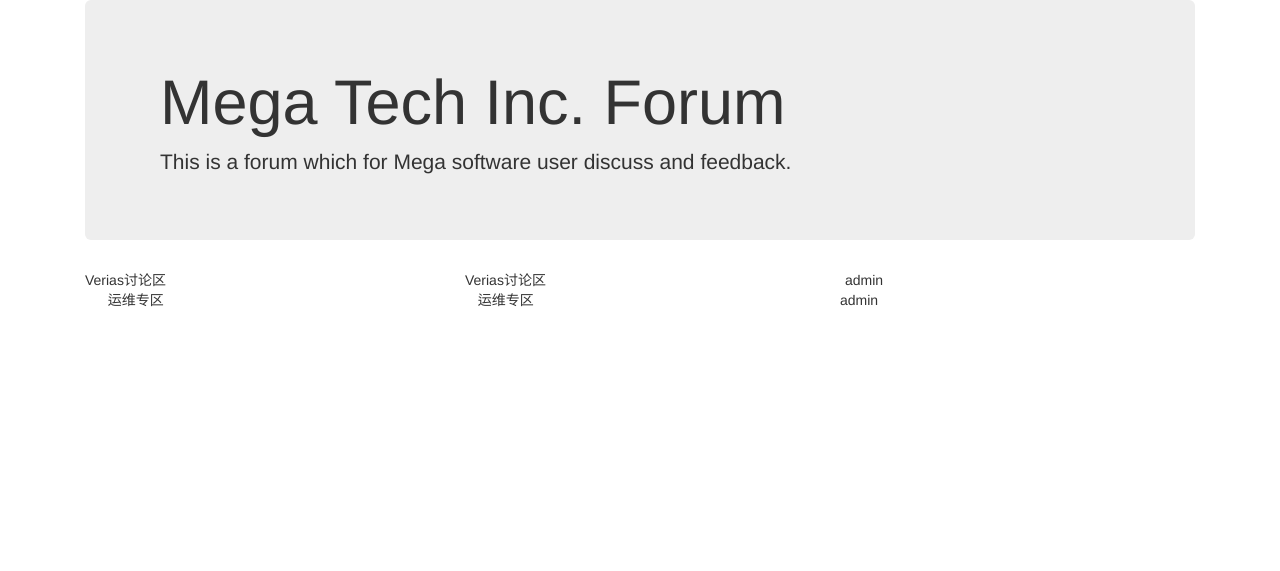
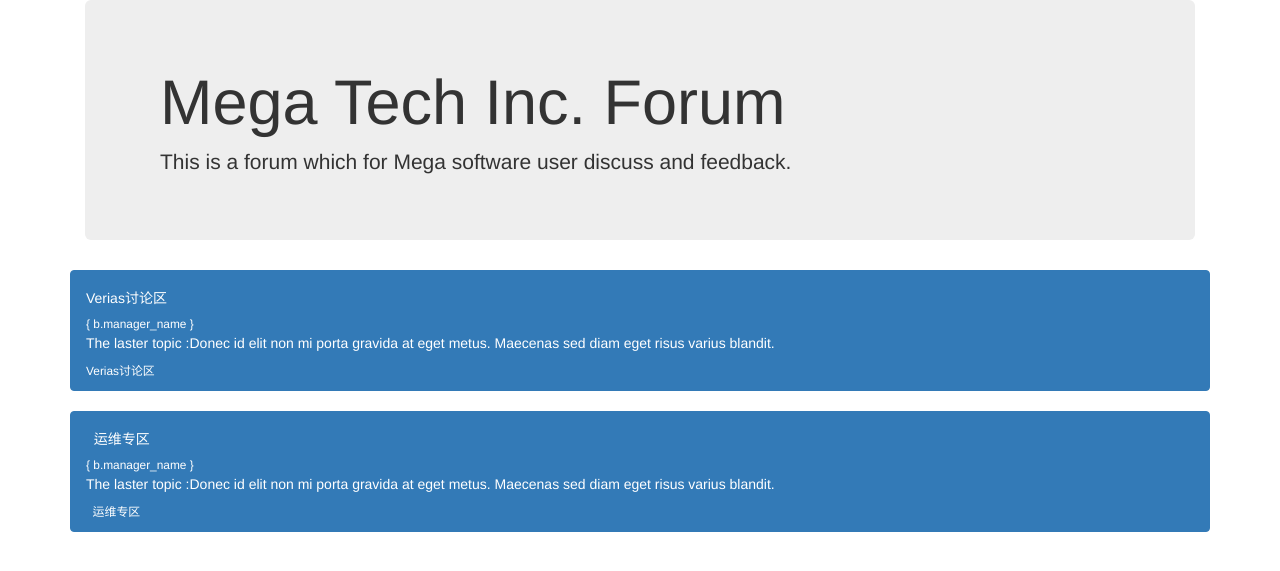
Before and after one commit to coollinn/mysite, a Django app: page /block/ in a window 1280 px wide. Shown: the top 571 px of the page. Run offline with Django 3.2, Linux system fonts and the light colour scheme; data comes from the database, SQL or seed files in the repository; some libraries are stand-ins or nearby versions.

Commit message:
update from office W530

```diff
--- a/templates/block_list.html
+++ b/templates/block_list.html
@@ -25,9 +25,16 @@
     <div class="row">
         {% for b in blocks %}
           <div class="col-xs-12">
-                <div class="col-md-4">{{ b.name  }}</div>
-                <div class="col-md-4">{{ b.desc }}</div>
-                <div class="col-md-1">{{ b.manager_name }}
+              <div class="list-group">
+                  <a href="#" class="list-group-item list-group-item-action flex-column align-items-start active">
+                    <div class="d-flex w-100 justify-content-between">
+                      <h5 class="mb-1">{{ b.name  }}</h5>
+                      <small>{ b.manager_name }</small>
+                    </div>
+                    <p class="mb-1">The laster topic :Donec id elit non mi porta gravida at eget metus. Maecenas sed diam eget risus varius blandit.</p>
+                    <small>{{ b.desc }}</small>
+                  </a>
+              </div>
           </div>
        {% endfor%}
     </div>
```
